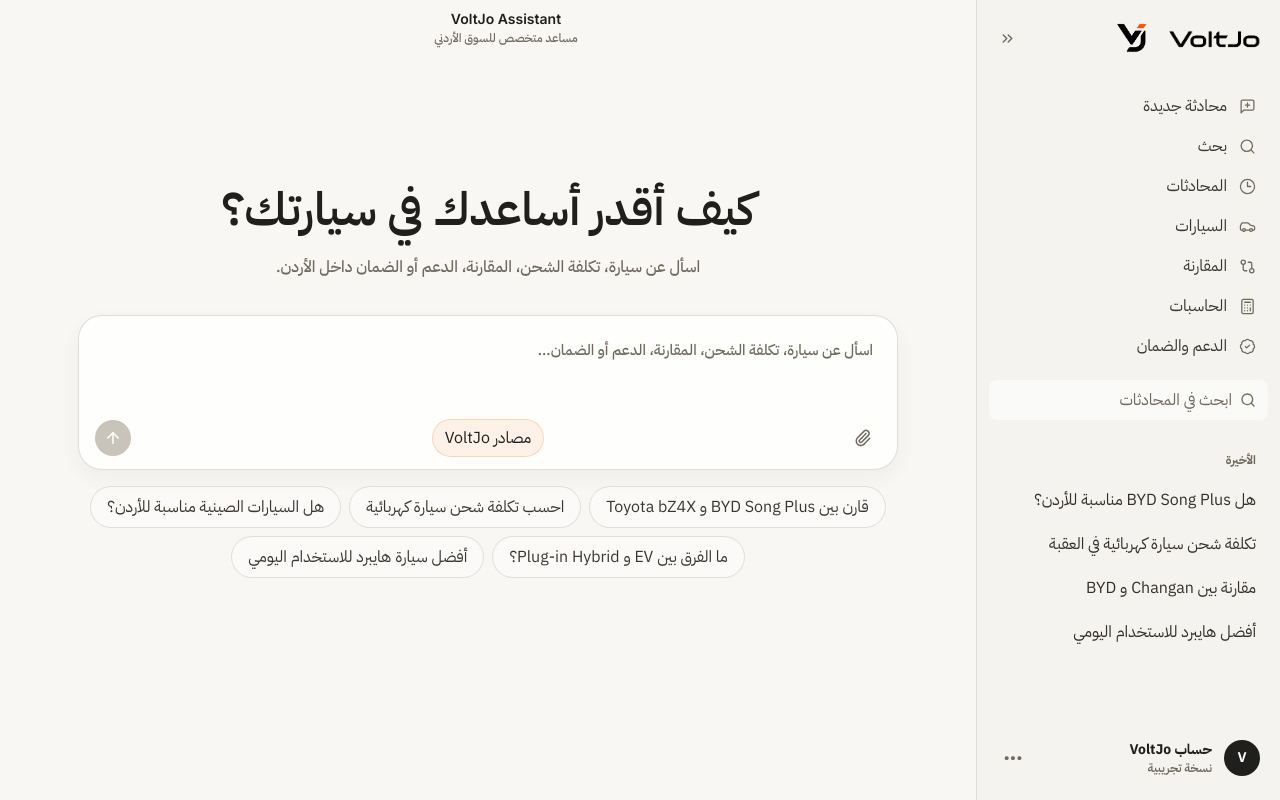
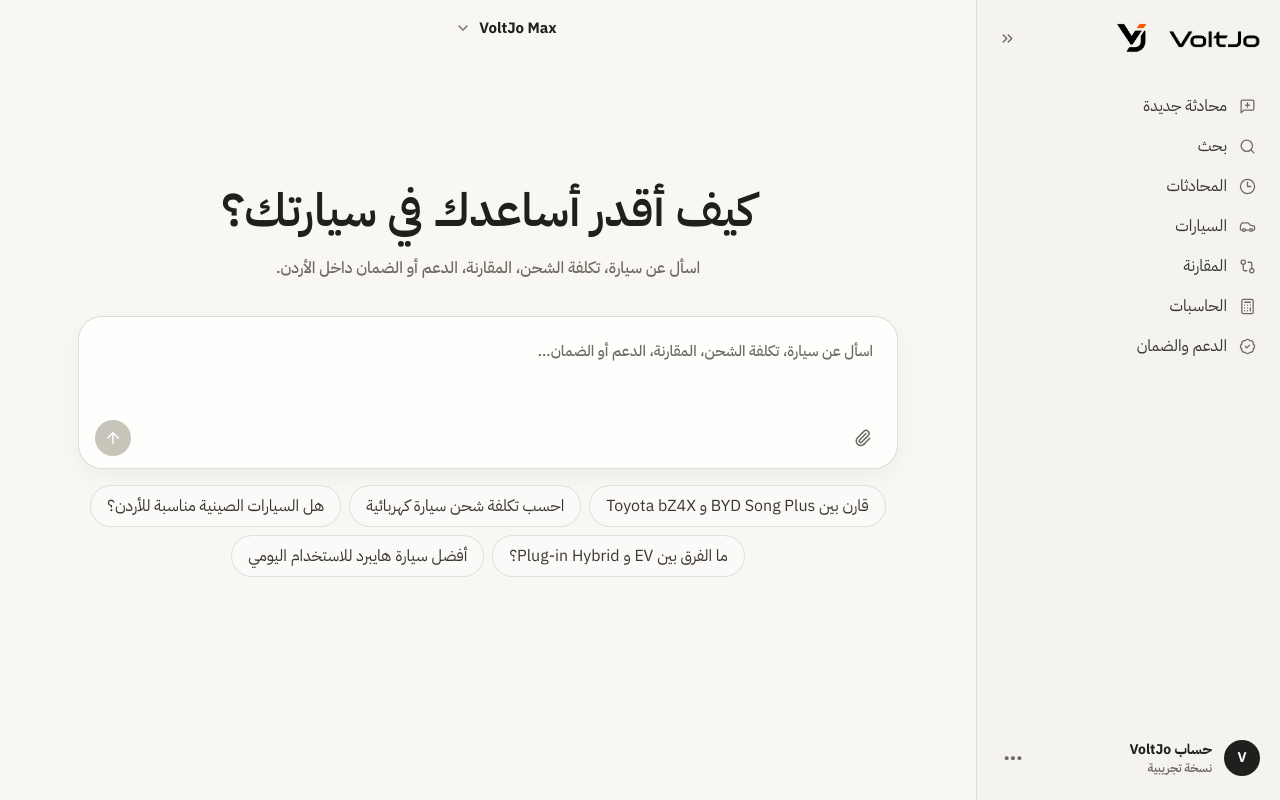
Before and after one commit to iizaid/voltjo, a Next.js app: page /assistant in a window 1280 px wide. Built offline with nearby package versions, Linux system fonts and the light colour scheme.

Commit message:
last update

```diff
--- a/components/chat/ChatComposer.tsx
+++ b/components/chat/ChatComposer.tsx
@@ -5,16 +5,12 @@
   onChange,
   onSubmit,
   onAttach,
-  onToggleSources,
-  sourcesActive,
   isLoading,
 }: {
   value: string;
   onChange: (value: string) => void;
   onSubmit: () => void;
   onAttach: () => void;
-  onToggleSources: () => void;
-  sourcesActive: boolean;
   isLoading?: boolean;
 }) {
   return (
@@ -51,17 +47,6 @@
             <Paperclip size={18} />
           </button>
           <button
-            type="button"
-            onClick={onToggleSources}
-            className={`rounded-full border px-3 py-1.5 text-xs font-semibold transition ${
-              sourcesActive
-                ? "border-[rgba(255,106,0,0.22)] bg-[rgba(255,106,0,0.08)] text-[#1F1F1D]"
-                : "border-[rgba(31,31,29,0.1)] bg-[#F8F7F4] text-[#6F6A60] hover:bg-white"
-            }`}
-          >
-            مصادر VoltJo
-          </button>
-          <button
             type="submit"
             aria-label="إرسال"
             disabled={!value.trim() || isLoading}
--- a/components/chat/ChatShell.tsx
+++ b/components/chat/ChatShell.tsx
@@ -13,22 +13,12 @@
   "الدعم والضمان": "اشرح لي أهم نقاط الدعم والضمان التي يجب الانتباه لها.",
 };
 
-const conversationPrompts: Record<string, string> = {
-  "هل BYD Song Plus مناسبة للأردن؟":
-    "هل BYD Song Plus مناسبة للاستخدام اليومي في الأردن؟",
-  "تكلفة شحن سيارة كهربائية في العقبة":
-    "كم تكلفة شحن سيارة كهربائية في العقبة تقريبًا؟",
-  "مقارنة بين Changan و BYD": "قارن بين Changan و BYD للسوق الأردني.",
-  "أفضل هايبرد للاستخدام اليومي":
-    "ما أفضل سيارة هايبرد للاستخدام اليومي في الأردن؟",
-};
+
 
 export function ChatShell() {
   const [messages, setMessages] = useState<ChatMessageData[]>([]);
   const [composerValue, setComposerValue] = useState("");
-  const [searchQuery, setSearchQuery] = useState("");
   const [notice, setNotice] = useState<string | null>(null);
-  const [sourcesActive, setSourcesActive] = useState(true);
   const [sidebarCollapsed, setSidebarCollapsed] = useState(false);
   const [mobileSidebarOpen, setMobileSidebarOpen] = useState(false);
   const [isLoading, setIsLoading] = useState(false);
@@ -53,11 +43,7 @@
     try {
       const response = await simulateChatResponse(trimmedPrompt);
       setMessages((prev) => [...prev, response]);
-      setNotice(
-        sourcesActive
-          ? "تم إنشاء رد تجريبي ثابت اعتمادًا على واجهة VoltJo فقط."
-          : "تم إنشاء رد تجريبي ثابت. مصادر VoltJo غير محددة في هذا النموذج.",
-      );
+      setNotice("تم إرسال الرد التجريبي بنجاح.");
     } catch (err) {
       setError(err instanceof Error ? err : new Error("حدث خطأ غير متوقع."));
     } finally {
@@ -74,14 +60,8 @@
       return;
     }
 
-    if (label === "بحث") {
-      setNotice("اكتب في مربع البحث داخل الشريط الجانبي لتصفية المحادثات.");
-      return;
-    }
-
-    if (label === "المحادثات") {
-      setSearchQuery("");
-      setNotice("تم عرض آخر المحادثات في الشريط الجانبي.");
+    if (label === "بحث" || label === "المحادثات") {
+      setNotice("هذه الميزة ستكون متاحة قريباً في النسخة الكاملة.");
       return;
     }
 
@@ -113,34 +93,20 @@
       <ChatSidebar
         collapsed={sidebarCollapsed}
         mobileOpen={mobileSidebarOpen}
-        searchQuery={searchQuery}
-        onSearchChange={setSearchQuery}
         onToggleCollapse={() => setSidebarCollapsed((current) => !current)}
         onCloseMobile={() => setMobileSidebarOpen(false)}
         onNavAction={handleNavAction}
-        onConversationSelect={(conversation) =>
-          submitPrompt(conversationPrompts[conversation] ?? conversation)
-        }
       />
       <ChatThread
         messages={messages}
         composerValue={composerValue}
         notice={notice}
-        sourcesActive={sourcesActive}
         onComposerChange={setComposerValue}
         onSubmit={() => submitPrompt(composerValue)}
         onSuggestionSelect={submitPrompt}
         onAttach={() =>
           setNotice("رفع المرفقات غير مفعّل في هذه النسخة التجريبية.")
         }
-        onToggleSources={() => {
-          setSourcesActive((current) => !current);
-          setNotice(
-            sourcesActive
-              ? "تم إيقاف مؤشر مصادر VoltJo لهذه المحادثة التجريبية."
-              : "تم تفعيل مؤشر مصادر VoltJo لهذه المحادثة التجريبية.",
-          );
-        }}
         onOpenSidebar={() => setMobileSidebarOpen(true)}
         isLoading={isLoading}
         error={error}
--- a/components/chat/ChatSidebar.tsx
+++ b/components/chat/ChatSidebar.tsx
@@ -21,35 +21,22 @@
   { label: "الدعم والضمان", icon: BadgeCheck },
 ];
 
-export const recentConversations = [
-  "هل BYD Song Plus مناسبة للأردن؟",
-  "تكلفة شحن سيارة كهربائية في العقبة",
-  "مقارنة بين Changan و BYD",
-  "أفضل هايبرد للاستخدام اليومي",
-];
+
 
 export function ChatSidebar({
   collapsed,
   mobileOpen,
-  searchQuery,
-  onSearchChange,
   onToggleCollapse,
   onCloseMobile,
   onNavAction,
-  onConversationSelect,
 }: {
   collapsed: boolean;
   mobileOpen: boolean;
-  searchQuery: string;
-  onSearchChange: (value: string) => void;
   onToggleCollapse: () => void;
   onCloseMobile: () => void;
   onNavAction: (label: string) => void;
-  onConversationSelect: (conversation: string) => void;
 }) {
-  const visibleConversations = recentConversations.filter((conversation) =>
-    conversation.includes(searchQuery.trim()),
-  );
+
 
   return (
     <aside
@@ -98,42 +85,7 @@
         ))}
       </div>
 
-      {!collapsed ? (
-        <div className="mt-4 flex h-10 items-center gap-2 rounded-lg bg-white/55 px-3 text-[#6F6A60]">
-          <Search size={16} />
-          <input
-            value={searchQuery}
-            onChange={(event) => onSearchChange(event.target.value)}
-            className="min-w-0 flex-1 bg-transparent text-sm font-medium outline-none placeholder:text-[#6F6A60]"
-            placeholder="ابحث في المحادثات"
-          />
-        </div>
-      ) : null}
-
-      <div className="mt-8 min-h-0 flex-1 overflow-y-auto">
-        {!collapsed ? (
-          <>
-            <p className="px-3 text-xs font-bold text-[#6F6A60]">الأخيرة</p>
-            <div className="mt-3 grid gap-1">
-              {visibleConversations.map((conversation) => (
-                <button
-                  key={conversation}
-                  type="button"
-                  onClick={() => onConversationSelect(conversation)}
-                  className="rounded-lg px-3 py-2 text-right text-sm font-semibold leading-6 text-[#34302A] transition hover:bg-[rgba(255,255,255,0.72)]"
-                >
-                  {conversation}
-                </button>
-              ))}
-              {visibleConversations.length === 0 ? (
-                <p className="px-3 py-2 text-sm font-medium text-[#6F6A60]">
-                  لا توجد نتائج مطابقة.
-                </p>
-              ) : null}
-            </div>
-          </>
-        ) : null}
-      </div>
+      <div className="mt-8 min-h-0 flex-1 overflow-y-auto"></div>
 
       <div className="mt-5 flex items-center justify-between rounded-xl px-2 py-2">
         <div className="flex items-center gap-3">
--- a/components/chat/ChatThread.tsx
+++ b/components/chat/ChatThread.tsx
@@ -8,12 +8,10 @@
   messages,
   composerValue,
   notice,
-  sourcesActive,
   onComposerChange,
   onSubmit,
   onSuggestionSelect,
   onAttach,
-  onToggleSources,
   onOpenSidebar,
   isLoading,
   error,
@@ -21,12 +19,10 @@
   messages: ChatMessageData[];
   composerValue: string;
   notice: string | null;
-  sourcesActive: boolean;
   onComposerChange: (value: string) => void;
   onSubmit: () => void;
   onSuggestionSelect: (suggestion: string) => void;
   onAttach: () => void;
-  onToggleSources: () => void;
   onOpenSidebar: () => void;
   isLoading?: boolean;
   error?: Error | null;
@@ -72,8 +68,6 @@
                 onChange={onComposerChange}
                 onSubmit={onSubmit}
                 onAttach={onAttach}
-                onToggleSources={onToggleSources}
-                sourcesActive={sourcesActive}
                 isLoading={isLoading}
               />
               {notice ? (
@@ -87,12 +81,10 @@
           <ChatWelcome
             composerValue={composerValue}
             notice={notice}
-            sourcesActive={sourcesActive}
             onComposerChange={onComposerChange}
             onSubmit={onSubmit}
             onSuggestionSelect={onSuggestionSelect}
             onAttach={onAttach}
-            onToggleSources={onToggleSources}
           />
         )}
       </div>
--- a/components/chat/ChatTopBar.tsx
+++ b/components/chat/ChatTopBar.tsx
@@ -1,8 +1,43 @@
-import { Menu } from "lucide-react";
+"use client";
+
+import { Menu, ChevronDown } from "lucide-react";
+import { useState, useRef, useEffect } from "react";
+
+const models = [
+  {
+    id: "deepseek",
+    name: "VoltJo Max",
+    description: "استفسارات سريعة لمقارنة السيارات وحساب الشحن"
+  },
+  {
+    id: "gemini",
+    name: "Gemini",
+    description: "تحليل ذكي وسرعة فائقة للإجابات المعقدة"
+  },
+  {
+    id: "kimi",
+    name: "Kimi",
+    description: "قراءة وتحليل كتيبات السيارات والمواصفات الطويلة"
+  },
+];
 
 export function ChatTopBar({ onOpenSidebar }: { onOpenSidebar: () => void }) {
+  const [isOpen, setIsOpen] = useState(false);
+  const [selectedModel, setSelectedModel] = useState(models[0]);
+  const dropdownRef = useRef<HTMLDivElement>(null);
+
+  useEffect(() => {
+    function handleClickOutside(event: MouseEvent) {
+      if (dropdownRef.current && !dropdownRef.current.contains(event.target as Node)) {
+        setIsOpen(false);
+      }
+    }
+    document.addEventListener("mousedown", handleClickOutside);
+    return () => document.removeEventListener("mousedown", handleClickOutside);
+  }, []);
+
   return (
-    <header className="flex h-14 shrink-0 items-center justify-between px-4 md:px-6">
+    <header className="flex h-14 shrink-0 items-center justify-between px-4 md:px-6 relative z-10">
       <button
         type="button"
         aria-label="فتح القائمة"
@@ -12,13 +47,42 @@
         <Menu size={19} />
       </button>
 
-      <div className="mx-auto text-center">
-        <p className="latin text-sm font-semibold text-[#1F1F1D]" dir="ltr">
-          VoltJo Assistant
-        </p>
-        <p className="text-xs font-medium text-[#6F6A60]">
-          مساعد متخصص للسوق الأردني
-        </p>
+      <div className="mx-auto flex items-center justify-center">
+        <div className="relative" ref={dropdownRef} dir="rtl">
+          <button
+            onClick={() => setIsOpen(!isOpen)}
+            className="group flex items-center gap-2 rounded-xl px-3 py-1.5 transition hover:bg-[rgba(31,31,29,0.04)]"
+          >
+            <span className="flex items-center gap-1.5 text-[15px] font-bold text-[#1F1F1D]">
+              {selectedModel.name}
+            </span>
+            <ChevronDown size={16} className={`text-[#6F6A60] transition-transform ${isOpen ? "rotate-180" : ""}`} />
+          </button>
+
+          {isOpen && (
+            <div className="absolute top-full right-1/2 mt-1 w-[320px] translate-x-1/2 rounded-2xl border border-[rgba(31,31,29,0.08)] bg-white p-1.5 shadow-[0_12px_40px_rgba(0,0,0,0.08)]">
+              {models.map((model) => (
+                <button
+                  key={model.id}
+                  onClick={() => {
+                    setSelectedModel(model);
+                    setIsOpen(false);
+                  }}
+                  className={`flex w-full flex-col items-start gap-1 rounded-xl px-4 py-3 text-right transition ${
+                    selectedModel.id === model.id
+                      ? "bg-[rgba(31,31,29,0.04)]"
+                      : "hover:bg-[rgba(31,31,29,0.02)]"
+                  }`}
+                >
+                  <span className="flex items-center gap-1.5 text-[15px] font-bold text-[#1F1F1D]">
+                    {model.name}
+                  </span>
+                  <span className="text-xs font-semibold leading-relaxed text-[#6F6A60]">{model.description}</span>
+                </button>
+              ))}
+            </div>
+          )}
+        </div>
       </div>
 
       <div className="h-9 w-9" aria-hidden="true" />
--- a/components/chat/ChatWelcome.tsx
+++ b/components/chat/ChatWelcome.tsx
@@ -4,21 +4,17 @@
 export function ChatWelcome({
   composerValue,
   notice,
-  sourcesActive,
   onComposerChange,
   onSubmit,
   onSuggestionSelect,
   onAttach,
-  onToggleSources,
 }: {
   composerValue: string;
   notice: string | null;
-  sourcesActive: boolean;
   onComposerChange: (value: string) => void;
   onSubmit: () => void;
   onSuggestionSelect: (suggestion: string) => void;
   onAttach: () => void;
-  onToggleSources: () => void;
 }) {
   return (
     <section className="mx-auto flex w-full max-w-[920px] flex-col items-center px-4 text-center">
@@ -35,8 +31,6 @@
           onChange={onComposerChange}
           onSubmit={onSubmit}
           onAttach={onAttach}
-          onToggleSources={onToggleSources}
-          sourcesActive={sourcesActive}
         />
         {notice ? (
           <p className="mx-auto mt-3 max-w-[820px] text-center text-xs font-medium text-[#6F6A60]">
```
